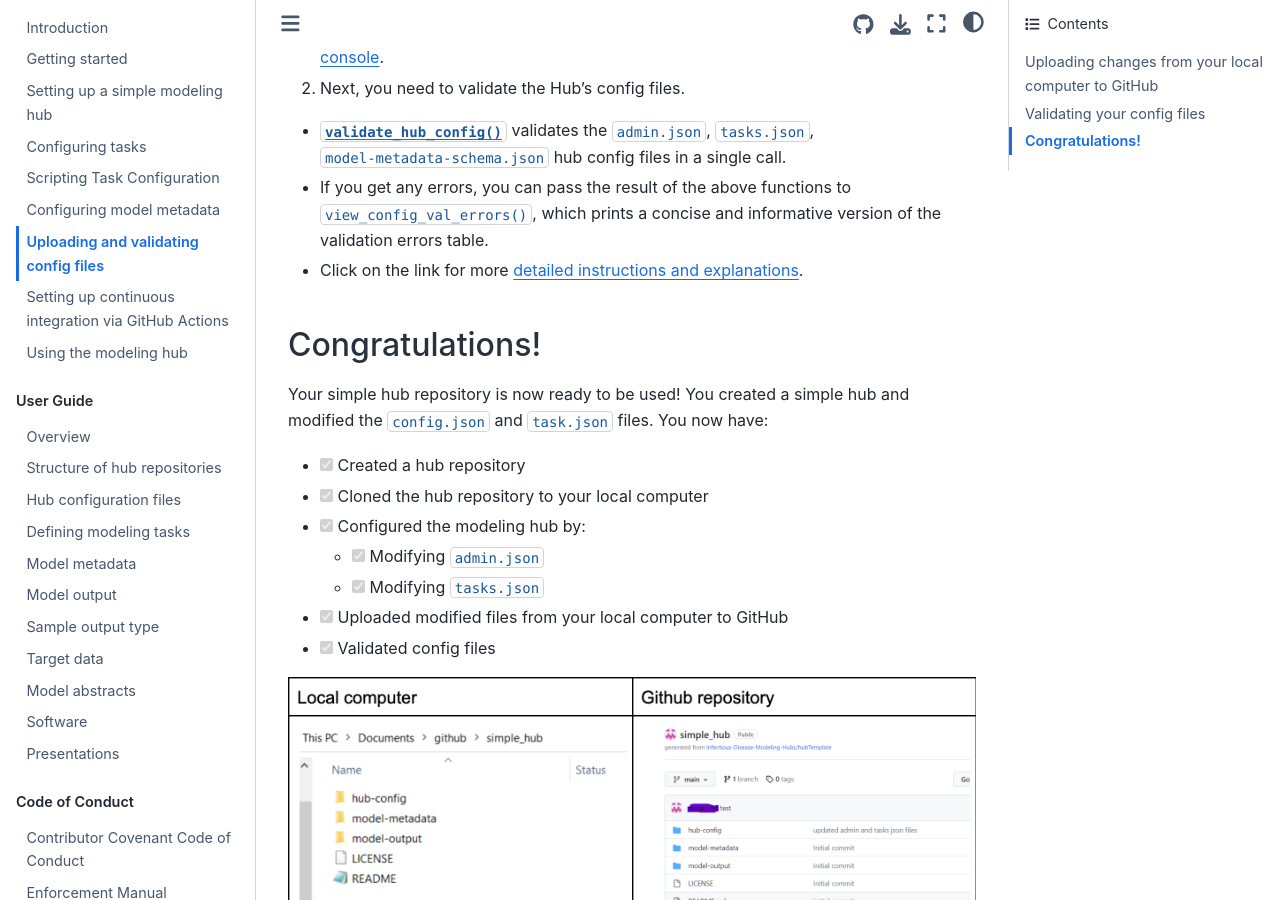
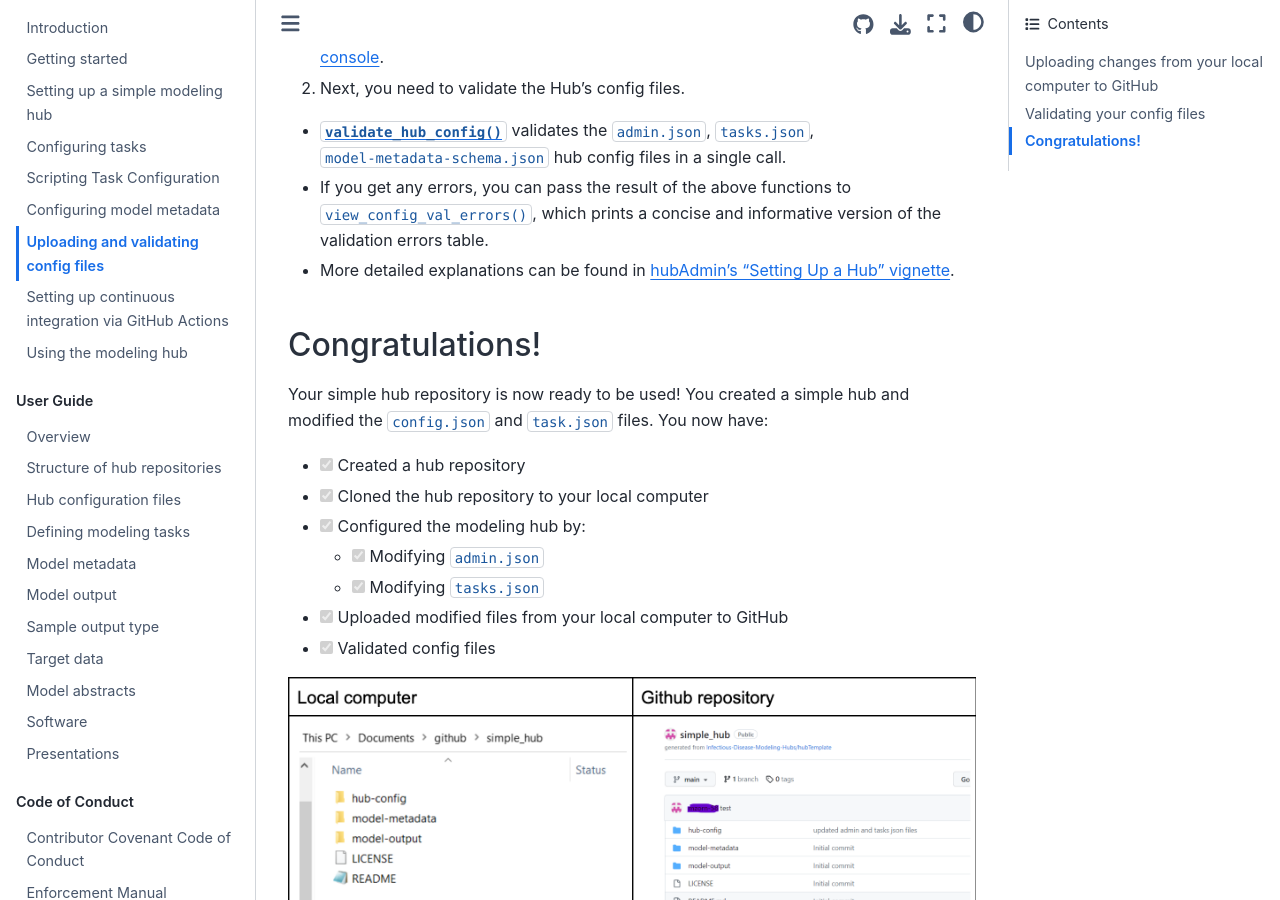
Before and after one commit to hubverse-org/hubDocs, a Sphinx documentation site: the page built from docs/source/quickstart-hub-admin/uploading-validating.md, in a window 1280 px wide and 900 px high, scrolled down 959 px. Built offline with Sphinx 7.4.7 and the Sphinx Book theme 1.1.4, drawn with Linux system fonts in a browser that asks for light colours; comment, search, counter and statistics services are not loaded.

Commit message:
Update docs/source/quickstart-hub-admin/uploading-validating.md
Co-authored-by: Zhian N. Kamvar <zkamvar@gmail.com>

```diff
--- a/docs/source/quickstart-hub-admin/uploading-validating.md
+++ b/docs/source/quickstart-hub-admin/uploading-validating.md
@@ -21,7 +21,7 @@ Now, you should validate the config files to be sure they are properly functiona
 2. Next, you need to validate the Hub's config files.
 - [`validate_hub_config()`](https://hubverse-org.github.io/hubAdmin/reference/validate_hub_config.html) validates the `admin.json`, `tasks.json`, `model-metadata-schema.json` hub config files in a single call.
 - If you get any errors, you can pass the result of the above functions to `view_config_val_errors()`, which prints a concise and informative version of the validation errors table.
-- Click on the link for more [detailed instructions and explanations](https://hubverse-org.github.io/hubAdmin/articles/hub-setup.html#validate-config-files).
+- More detailed explanations can be found in [hubAdmin's "Setting Up a Hub" vignette](https://hubverse-org.github.io/hubAdmin/articles/hub-setup.html#validate-config-files).
 
 ## Congratulations!
 
```
